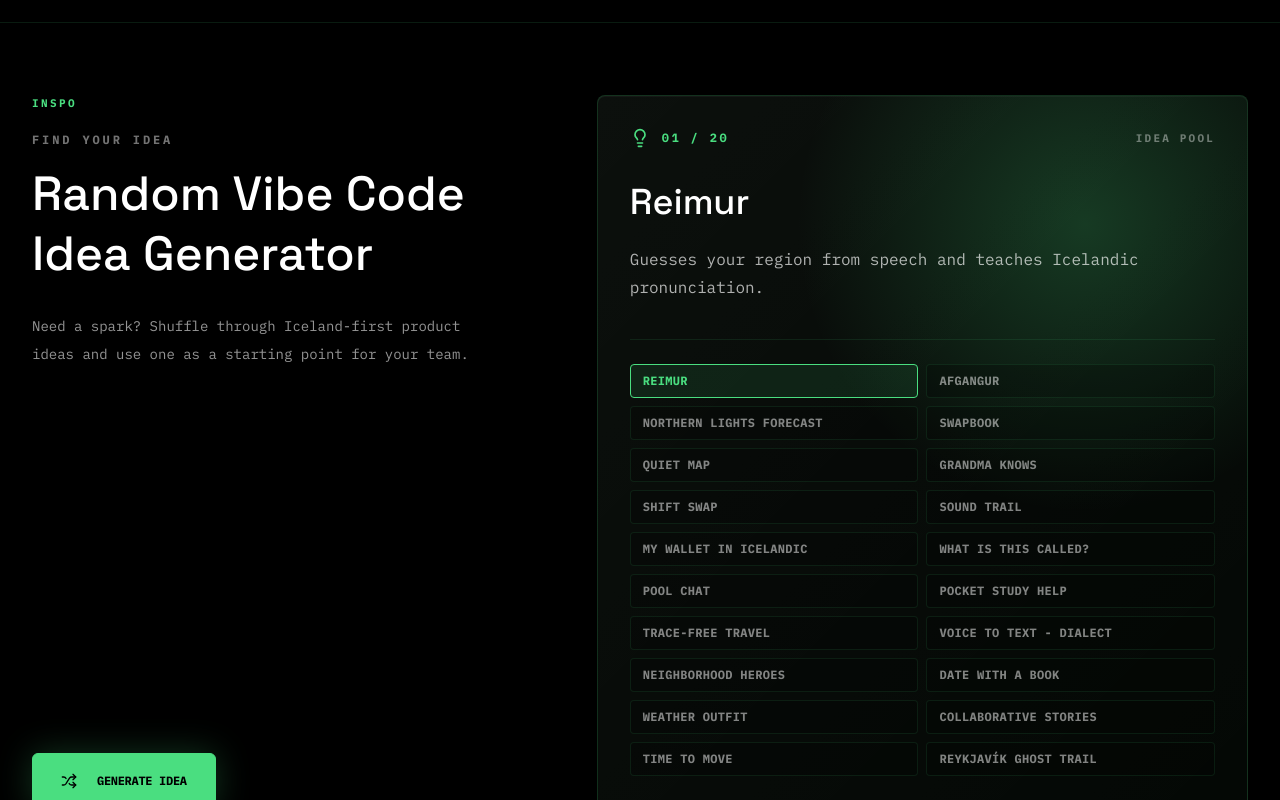
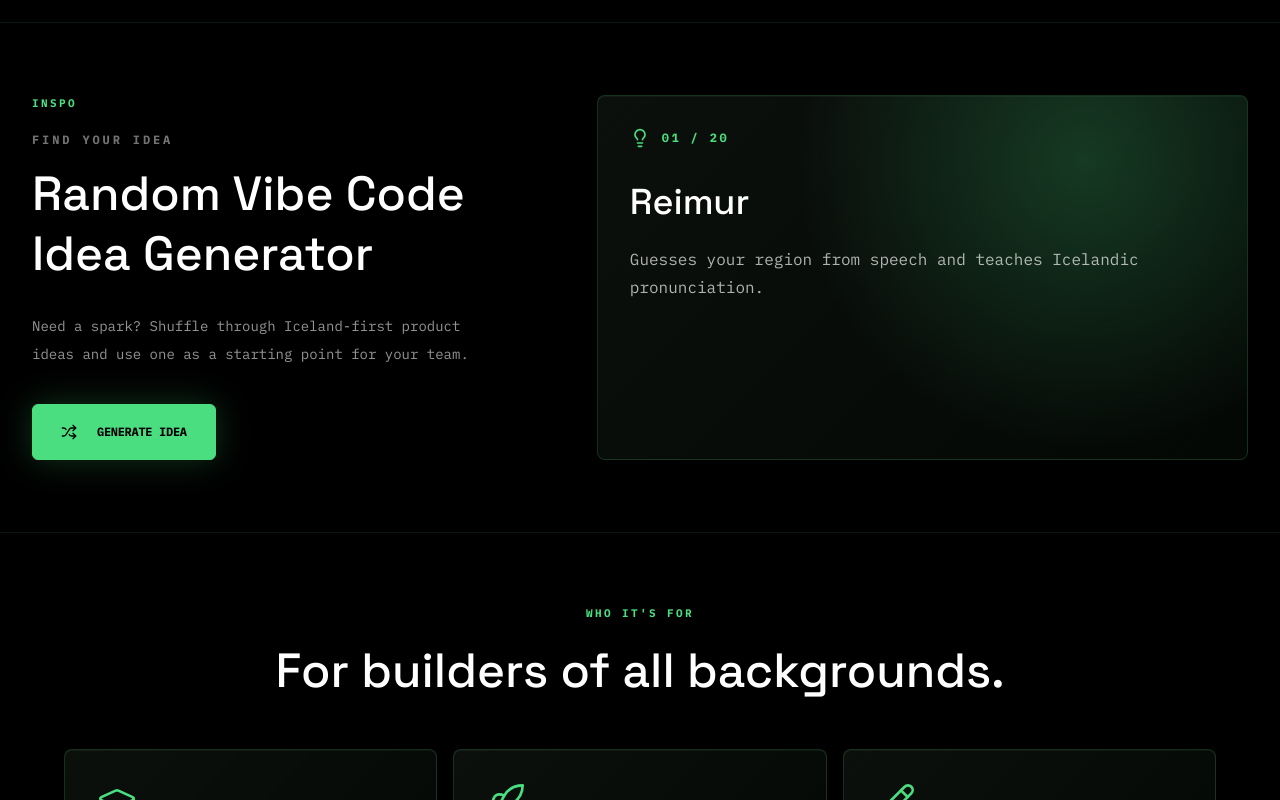
Before and after one commit to eliasoli09/vibeisland.is, a Next.js app: page / in a window 1280 px wide. Shown: the part 1820-2620 px from the top of the page. Built offline with nearby package versions, Linux system fonts and the light colour scheme.

Commit message:
Simplify idea generator display

```diff
--- a/app/page.tsx
+++ b/app/page.tsx
@@ -59,7 +59,6 @@ const copy = {
       eyebrow: "Find your idea",
       body: "Need a spark? Shuffle through Iceland-first product ideas and use one as a starting point for your team.",
       button: "Generate Idea",
-      pool: "Idea pool",
     },
     audience: {
       tag: "Who It's For",
@@ -128,7 +127,6 @@ const copy = {
       eyebrow: "Random Vibe Code Idea Generator",
       body: "Vantar neistann? Smelltu og fáðu íslenska vibe coding hugmynd sem teymið getur notað sem upphafspunkt.",
       button: "Fá nýja hugmynd",
-      pool: "Hugmyndabanki",
     },
     audience: {
       tag: "Fyrir hverja",
@@ -530,34 +528,11 @@ function IdeaGenerator({ lang }: { lang: Lang }) {
                 <Lightbulb className="size-5" />
                 {String(activeIndex + 1).padStart(2, "0")} / {ideaPool.length}
               </div>
-              <p className="font-mono text-[11px] font-bold uppercase tracking-[0.2em] text-white/40">{t.pool}</p>
             </div>
-            <article className="min-h-40 border-b border-mint/10 pb-8">
+            <article className="min-h-40">
               <h3 className="text-3xl font-medium leading-tight text-white sm:text-4xl">{activeIdea[0]}</h3>
               <p className="mt-5 max-w-2xl font-mono text-base leading-7 text-white/68">{activeIdea[1]}</p>
             </article>
-            <div className="mt-6 grid gap-2 sm:grid-cols-2">
-              {ideaPool.map((idea, index) => {
-                const [title] = idea[lang];
-                const active = index === activeIndex;
-
-                return (
-                  <button
-                    key={idea.is[0]}
-                    type="button"
-                    onClick={() => setActiveIndex(index)}
-                    className={cn(
-                      "rounded border px-3 py-2 text-left font-mono text-xs font-bold uppercase tracking-wide transition",
-                      active
-                        ? "border-mint bg-mint/10 text-mint"
-                        : "border-mint/10 bg-black/20 text-white/50 hover:border-mint/40 hover:text-white/80"
-                    )}
-                  >
-                    {title}
-                  </button>
-                );
-              })}
-            </div>
           </div>
         </div>
       </div>
```
Also changed, not shown: 1 other file (tests, documents, lock files or other folders).
